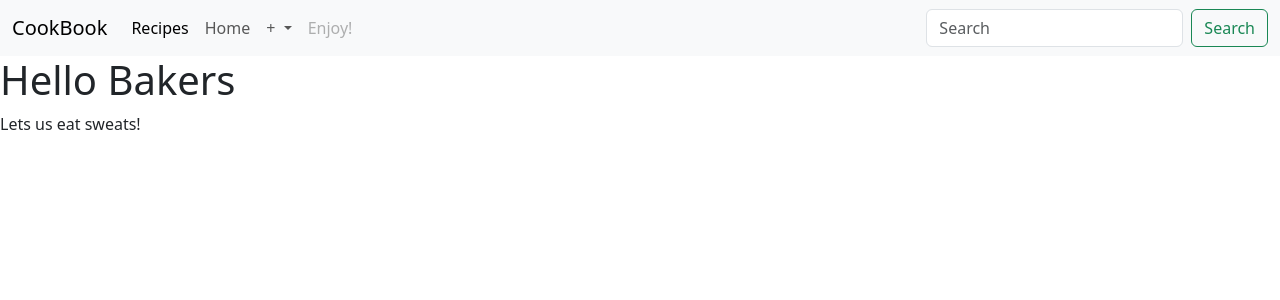
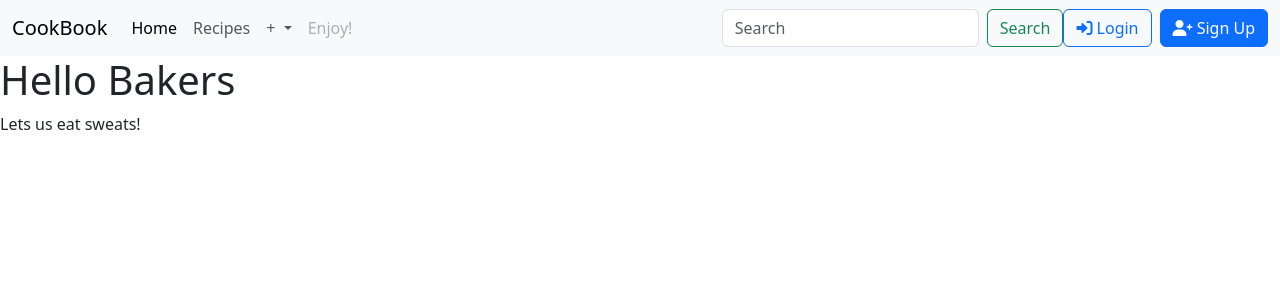
Before and after one commit to Jaggerjazz/Social-crud-project, a Django app: template recipeApp/templates/home.html in a window 1280 px wide. Shown: the top 300 px of the page. Run offline with Django 4.2, Linux system fonts and the light colour scheme; the template is opened without the code that fills it, so the values that code supplies are empty.

Commit message:
created login/sign in

```diff
--- a/recipeApp/templates/home.html
+++ b/recipeApp/templates/home.html
@@ -2,7 +2,7 @@
 {% extends 'base.html' %}
 
 {% block content %}
-<h1>Hello Bakers</h1>
-<p>Lets us eat sweats!</p>
+<h1> Hello Bakers</h1>
+<p> Lets us eat sweats!</p>
 
 {% endblock %}
--- a/recipeApp/templates/navbar.html
+++ b/recipeApp/templates/navbar.html
@@ -7,10 +7,10 @@
     <div class="collapse navbar-collapse" id="navbarSupportedContent">
       <ul class="navbar-nav me-auto mb-2 mb-lg-0">
         <li class="nav-item">
-          <a class="nav-link active" aria-current="page" href="#">Recipes</a>
+          <a class="nav-link active" aria-current="page" href="#">Home</a>
         </li>
         <li class="nav-item">
-          <a class="nav-link" href="#">Home</a>
+          <a class="nav-link" href="#">Recipes</a>
         </li>
         <li class="nav-item dropdown">
           <a class="nav-link dropdown-toggle" href="#" role="button" data-bs-toggle="dropdown" aria-expanded="false">
@@ -31,6 +31,16 @@
         <input class="form-control me-2" type="search" placeholder="Search" aria-label="Search"/>
         <button class="btn btn-outline-success" type="submit">Search</button>
       </form>
+      <a href="/login" class="btn btn-outline-primary">
+        <i class="fas fa-sign-in-alt"></i> Login
+      </a>
+      <a href="/register" class="btn btn-primary ms-2">
+        <i class="fas fa-user-plus"></i> Sign Up
+      </a>
     </div>
   </div>
 </nav>
+<link rel="stylesheet" href="https://cdnjs.cloudflare.com/ajax/libs/font-awesome/6.0.0/css/all.min.css">
+    </div>
+  </div>
+</nav>
--- a/testProject/settings.py
+++ b/testProject/settings.py
@@ -11,6 +11,7 @@ https://docs.djangoproject.com/en/4.2/ref/settings/
 """
 
 from pathlib import Path
+import os
 
 # Build paths inside the project like this: BASE_DIR / 'subdir'.
 BASE_DIR = Path(__file__).resolve().parent.parent
@@ -112,11 +113,12 @@ USE_I18N = True
 
 USE_TZ = True
 
-
 # Static files (CSS, JavaScript, Images)
 # https://docs.djangoproject.com/en/4.2/howto/static-files/
 
-STATIC_URL = 'static/'
+STATIC_URL = "/static/"
+STATICFILES_DIRS = [os.path.join(BASE_DIR,'static')]
+STATIC_ROOT = os.path.join(BASE_DIR / 'staticfiles')
 
 # Default primary key field type
 # https://docs.djangoproject.com/en/4.2/ref/settings/#default-auto-field
```
Also changed, not shown: static/css/style.css (added, +18 -0 lines), db.sqlite3.
